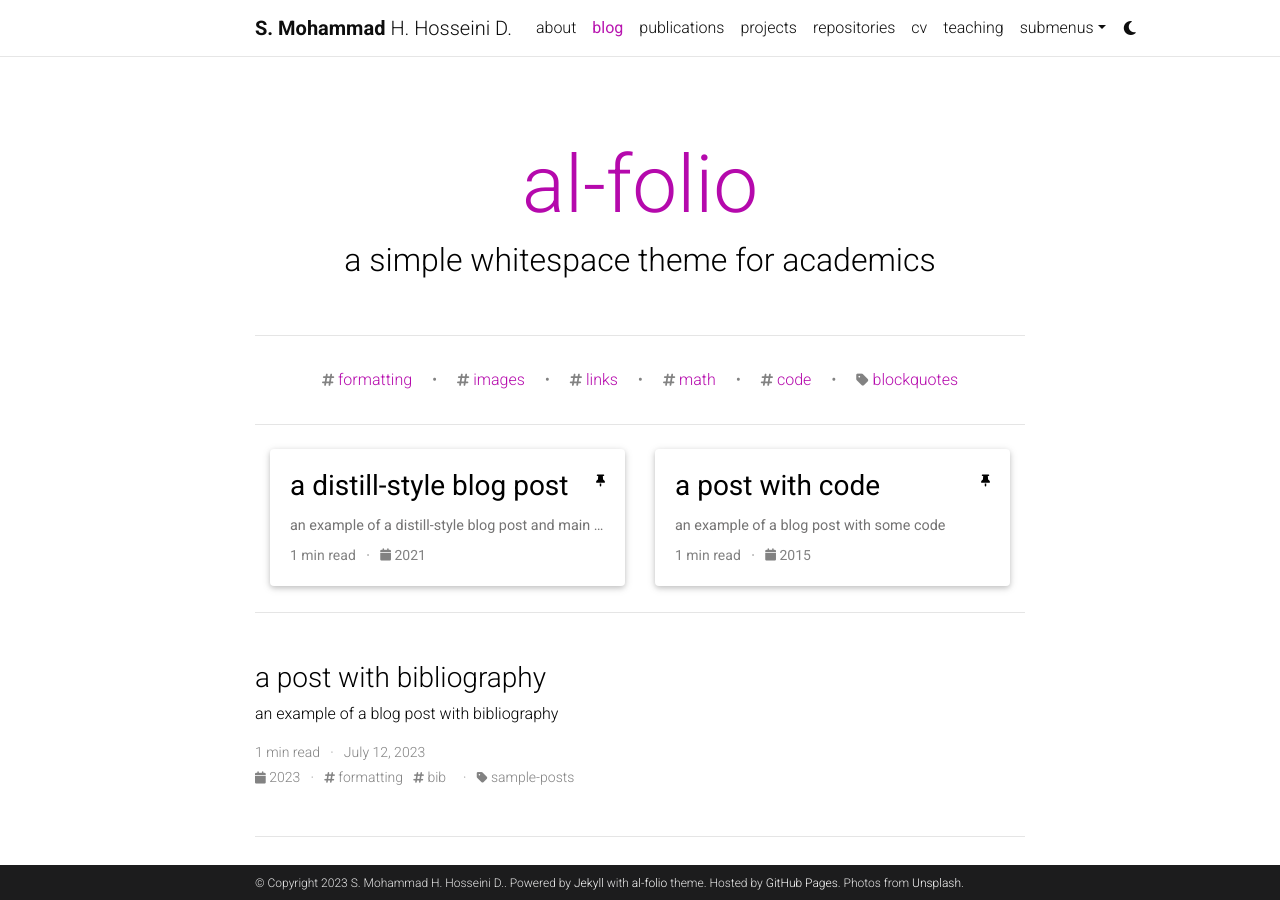
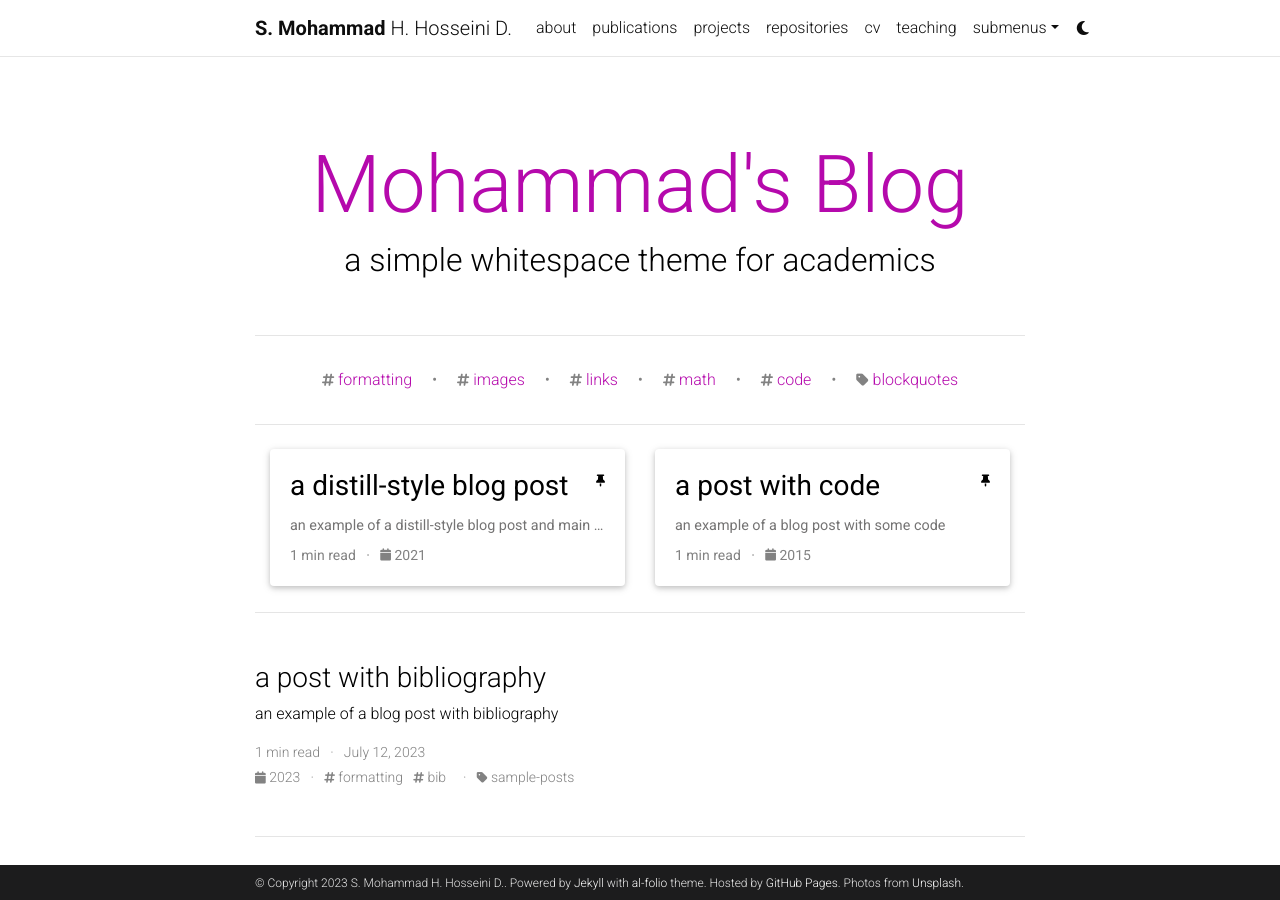
Before and after one commit to MHoHosseini/mhohosseini.github.io, a Jekyll site: the page built from blog/index.html, in a window 1280 px wide and 900 px high. Built offline with Jekyll 4.4.1, drawn with Linux system fonts in a browser that asks for light colours; full-size pictures stand in for the smaller copies a plugin makes; the list of posts is cut into pages by our own code; comment, search, counter and statistics services are not loaded; a style sheet for code colours, icons or effects is not loaded.

Commit message:
remove blog from menu

```diff
--- a/_config.yml
+++ b/_config.yml
@@ -124,8 +124,8 @@
 # Blog
 # -----------------------------------------------------------------------------
 
-blog_name: al-folio # blog_name will be displayed in your blog page
-blog_nav_title: blog # your blog must have a title for it to be displayed in the nav bar
+blog_name: Mohammad's Blog # blog_name will be displayed in your blog page
+blog_nav_title:  # your blog must have a title for it to be displayed in the nav bar
 blog_description: a simple whitespace theme for academics
 permalink: /blog/:year/:title/
 
```
